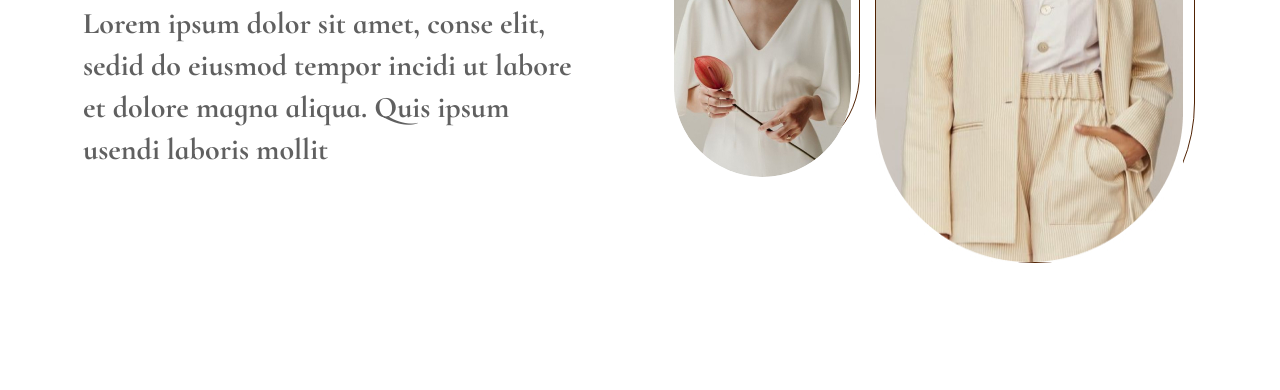
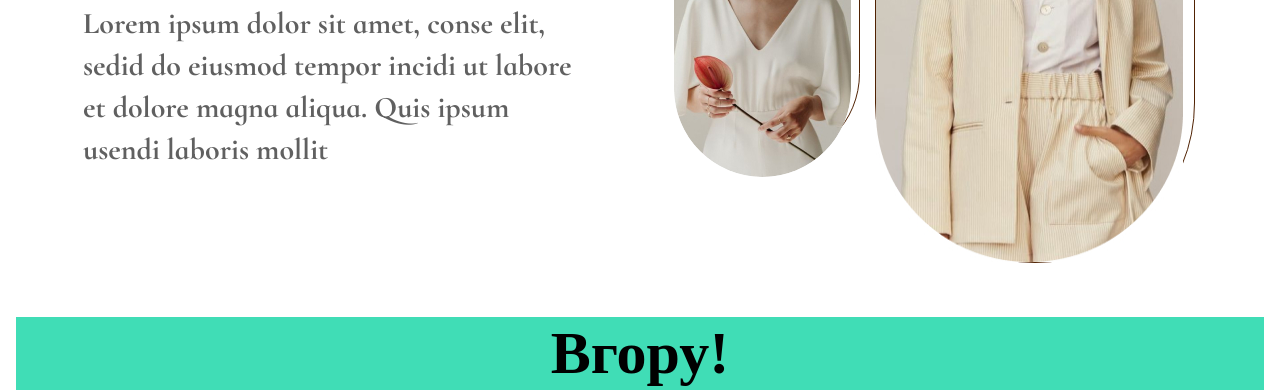
Before and after one commit to trgrinderdaniel/lessons, a plain HTML site: page lesson_7/Women.html in a window 1280 px wide. Shown: the part 478-868 px from the top of the page. Before the commit the page ends 800 px from the top, so only its background shows below. Drawn offline with Linux system fonts and the light colour scheme.

Commit message:
Add files via upload

```diff
--- a/lesson_7/Women.html
+++ b/lesson_7/Women.html
@@ -47,4 +47,10 @@
 			</div>
 		</div>
 	</main>
-	<footer></footer>
+	<footer>
+		<div>
+			<h2 class="consulting">
+				<a href="Women.html">Вгору!</a>
+			</h2>
+		</div>
+	</footer>
--- a/lesson_7/css/style.css
+++ b/lesson_7/css/style.css
@@ -352,6 +352,8 @@ p {
 	max-width: 1114px;
 	font-size: 0;
 	margin: 0 auto;
+	margin-bottom: 50px;
+
 }
 .create {
 	max-width: 525px;
```
Also changed, not shown: lesson_7/Create.html (+7 -1 lines), lesson_7/Project.html (+7 -1 lines).
